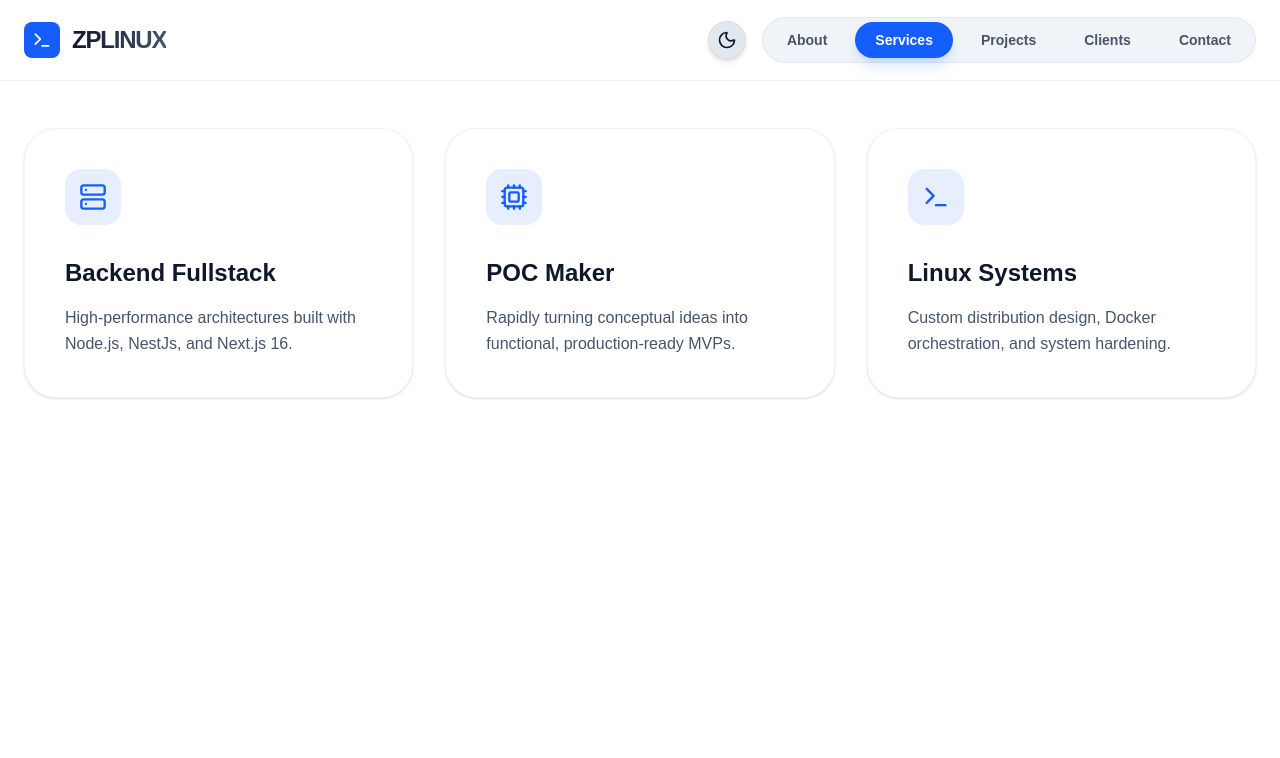
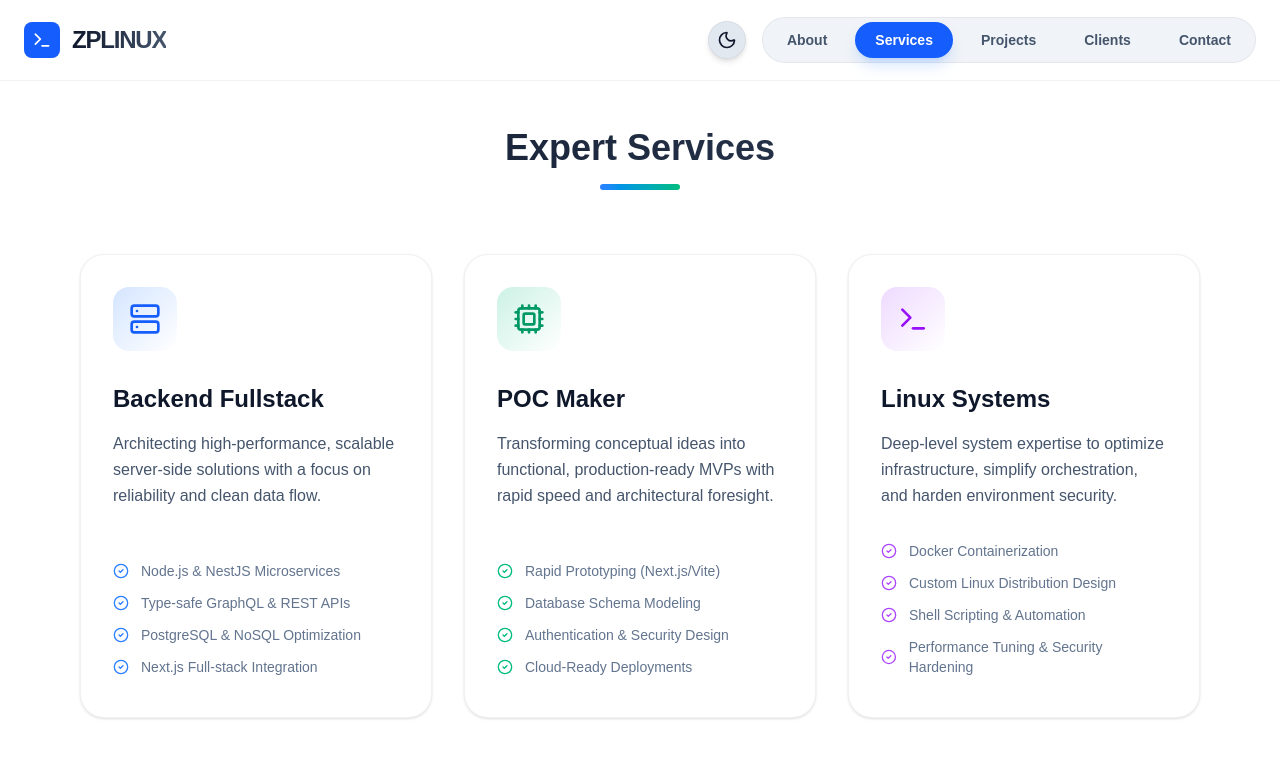
Before and after one commit to ariel-zplinux/zplinux-site, a Next.js app in the folder client/: page /services in a window 1280 px wide. Shown: the top 758 px of the page. Built offline with nearby package versions, Linux system fonts and the light colour scheme.

Commit message:
feat: update content of pages Projects and Services

```diff
--- a/client/src/components/ProjectModal.tsx
+++ b/client/src/components/ProjectModal.tsx
@@ -1,6 +1,6 @@
-import React from "react";
-import { X, LucideIcon, ExternalLink } from "lucide-react";
-import { motion } from "framer-motion";
+import React, { useState, useEffect } from "react";
+import { X, LucideIcon, ExternalLink, Maximize2 } from "lucide-react";
+import { motion, AnimatePresence } from "framer-motion";
 
 interface Project {
     title: string;
@@ -19,6 +19,24 @@ interface ProjectModalProps {
 }
 
 export default function ProjectModal({ project, onClose }: ProjectModalProps) {
+    const [expandedImage, setExpandedImage] = useState<string | null>(null);
+
+    // Close on Escape key
+    useEffect(() => {
+        const handleEsc = (e: KeyboardEvent) => {
+            if (e.key === "Escape") {
+                if (expandedImage) {
+                    setExpandedImage(null);
+                } else {
+                    onClose();
+                }
+            }
+        };
+        window.addEventListener("keydown", handleEsc);
+
+        return () => window.removeEventListener("keydown", handleEsc);
+    }, [expandedImage, onClose]);
+
     return (
         <div className="fixed inset-0 z-[200] flex items-center justify-center p-4">
             {/* Backdrop */}
@@ -119,13 +137,19 @@ export default function ProjectModal({ project, onClose }: ProjectModalProps) {
                                 {project.images.map((img, index) => (
                                     <div
                                         key={index}
-                                        className="rounded-xl overflow-hidden border border-black/10 dark:border-white/10 bg-gray-100 dark:bg-slate-950"
+                                        onClick={() => setExpandedImage(img)}
+                                        className="group relative rounded-xl overflow-hidden border border-black/10 dark:border-white/10 bg-gray-100 dark:bg-slate-950 cursor-pointer hover:shadow-lg transition-shadow"
                                     >
                                         <img
                                             src={img}
                                             alt={`${project.title} screenshot ${index + 1}`}
-                                            className="w-full h-auto object-cover"
+                                            className="w-full h-auto object-cover transition-transform duration-500 group-hover:scale-105"
                                         />
+                                        <div className="absolute inset-0 bg-black/20 opacity-0 group-hover:opacity-100 transition-opacity flex items-center justify-center">
+                                            <div className="p-3 bg-white/20 backdrop-blur-md rounded-full text-white scale-90 group-hover:scale-100 transition-transform">
+                                                <Maximize2 size={24} />
+                                            </div>
+                                        </div>
                                     </div>
                                 ))}
                             </div>
@@ -133,6 +157,39 @@ export default function ProjectModal({ project, onClose }: ProjectModalProps) {
                     )}
                 </div>
             </motion.div>
+
+            {/* Image Lightbox Overlay */}
+            <AnimatePresence>
+                {expandedImage && (
+                    <div className="fixed inset-0 z-[300] flex items-center justify-center p-4 md:p-12">
+                        <motion.div
+                            initial={{ opacity: 0 }}
+                            animate={{ opacity: 1 }}
+                            exit={{ opacity: 0 }}
+                            onClick={() => setExpandedImage(null)}
+                            className="absolute inset-0 bg-black/90 backdrop-blur-md cursor-zoom-out"
+                        />
+                        <motion.div
+                            initial={{ scale: 0.9, opacity: 0 }}
+                            animate={{ scale: 1, opacity: 1 }}
+                            exit={{ scale: 0.9, opacity: 0 }}
+                            className="relative max-w-full max-h-full flex items-center justify-center"
+                        >
+                            <img
+                                src={expandedImage}
+                                alt="Expanded project screenshot"
+                                className="max-w-full max-h-[90vh] rounded-lg shadow-2xl object-contain ring-1 ring-white/10"
+                            />
+                            <button
+                                onClick={() => setExpandedImage(null)}
+                                className="absolute top-0 right-0 -translate-y-12 md:translate-y-0 md:translate-x-12 p-3 text-white rounded-full transition-colors hover:bg-white/10"
+                            >
+                                <X size={32} />
+                            </button>
+                        </motion.div>
+                    </div>
+                )}
+            </AnimatePresence>
         </div>
     );
 }
--- a/client/src/components/sections/Services.tsx
+++ b/client/src/components/sections/Services.tsx
@@ -1,37 +1,95 @@
-import { Server, Cpu, Terminal } from "lucide-react";
+import { Server, Cpu, Terminal, CheckCircle2 } from "lucide-react";
 
 export default function ServicesSection() {
   const services = [
     {
       title: "Backend Fullstack",
       icon: Server,
-      desc: "High-performance architectures built with Node.js, NestJs, and Next.js 16.",
+      accent: "blue",
+      desc: "Architecting high-performance, scalable server-side solutions with a focus on reliability and clean data flow.",
+      features: [
+        "Node.js & NestJS Microservices",
+        "Type-safe GraphQL & REST APIs",
+        "PostgreSQL & NoSQL Optimization",
+        "Next.js Full-stack Integration",
+      ],
     },
     {
       title: "POC Maker",
       icon: Cpu,
-      desc: "Rapidly turning conceptual ideas into functional, production-ready MVPs.",
+      accent: "emerald",
+      desc: "Transforming conceptual ideas into functional, production-ready MVPs with rapid speed and architectural foresight.",
+      features: [
+        "Rapid Prototyping (Next.js/Vite)",
+        "Database Schema Modeling",
+        "Authentication & Security Design",
+        "Cloud-Ready Deployments",
+      ],
     },
     {
       title: "Linux Systems",
       icon: Terminal,
-      desc: "Custom distribution design, Docker orchestration, and system hardening.",
+      accent: "purple",
+      desc: "Deep-level system expertise to optimize infrastructure, simplify orchestration, and harden environment security.",
+      features: [
+        "Docker Containerization",
+        "Custom Linux Distribution Design",
+        "Shell Scripting & Automation",
+        "Performance Tuning & Security Hardening",
+      ],
     },
   ];
+
+  const colors = {
+    blue: "from-blue-500/20 to-blue-600/5 text-blue-600 dark:text-blue-400 border-blue-500/20 bg-blue-500/10",
+    emerald: "from-emerald-500/20 to-emerald-600/5 text-emerald-600 dark:text-emerald-400 border-emerald-500/20 bg-emerald-500/10",
+    purple: "from-purple-500/20 to-purple-600/5 text-purple-600 dark:text-purple-400 border-purple-500/20 bg-purple-500/10",
+  };
+
   return (
-    <div className="grid md:grid-cols-3 gap-8">
+    <div className="max-w-6xl mx-auto px-4">
+      <div className="text-center mb-16">
+        <h2 className="text-4xl font-extrabold mb-4 bg-linear-to-r from-slate-900 to-slate-700 dark:from-white dark:to-slate-400 bg-clip-text text-transparent">
+          Expert Services
+        </h2>
+        <div className="w-20 h-1.5 bg-linear-to-r from-blue-500 to-emerald-500 mx-auto rounded-full" />
+      </div>
+
+      <div className="grid grid-cols-1 md:grid-cols-3 gap-8">
         {services.map((s) => (
           <div
             key={s.title}
-          className="p-10 rounded-4xl bg-white dark:bg-slate-900/50 border border-black/5 dark:border-white/5 hover:bg-slate-100 dark:hover:bg-slate-900 transition-all shadow-sm dark:shadow-none"
+            className="group relative p-8 rounded-3xl bg-white dark:bg-slate-900 border border-black/5 dark:border-slate-800 shadow-sm hover:shadow-2xl transition-all duration-500 hover:-translate-y-2 overflow-hidden flex flex-col h-full"
           >
-          <div className="w-14 h-14 bg-blue-600/10 rounded-2xl flex items-center justify-center mb-8">
-            <s.icon className="text-blue-600 dark:text-blue-500" size={28} />
+            {/* Background Gradient Glow */}
+            <div className={`absolute inset-0 bg-linear-to-br ${s.accent === 'blue' ? 'from-blue-500/5' : s.accent === 'emerald' ? 'from-emerald-500/5' : 'from-purple-500/5'} to-transparent opacity-0 group-hover:opacity-100 transition-opacity duration-700`} />
+
+            <div className={`w-16 h-16 rounded-2xl flex items-center justify-center mb-8 bg-linear-to-br ${s.accent === 'blue' ? 'from-blue-500/20 text-blue-600' : s.accent === 'emerald' ? 'from-emerald-500/20 text-emerald-600' : 'from-purple-500/20 text-purple-600'} transition-transform duration-500 group-hover:scale-110 group-hover:rotate-3`}>
+              <s.icon size={32} />
             </div>
-          <h3 className="text-2xl font-bold mb-4 text-slate-900 dark:text-white">{s.title}</h3>
-          <p className="text-slate-600 dark:text-slate-400 leading-relaxed">{s.desc}</p>
+
+            <h3 className="text-2xl font-bold mb-4 text-slate-900 dark:text-white transition-colors duration-300">
+              {s.title}
+            </h3>
+
+            <p className="text-slate-600 dark:text-slate-400 leading-relaxed mb-8 flex-grow">
+              {s.desc}
+            </p>
+
+            <ul className="space-y-3 mb-2">
+              {s.features.map((f) => (
+                <li key={f} className="flex items-center gap-3 text-sm font-medium text-slate-500 dark:text-slate-400">
+                  <CheckCircle2 className={`w-4 h-4 ${s.accent === 'blue' ? 'text-blue-500' : s.accent === 'emerald' ? 'text-emerald-500' : 'text-purple-500'}`} />
+                  {f}
+                </li>
+              ))}
+            </ul>
+
+            {/* Bottom Accent Bar */}
+            <div className={`absolute bottom-0 left-0 right-0 h-1.5 bg-linear-to-r ${s.accent === 'blue' ? 'from-blue-500 to-blue-400' : s.accent === 'emerald' ? 'from-emerald-500 to-emerald-400' : 'from-purple-500 to-purple-400'} opacity-0 group-hover:opacity-100 transition-opacity duration-500`} />
           </div>
         ))}
       </div>
+    </div>
   );
 }
```
Lines whose indentation alone changed are shown as unchanged.
